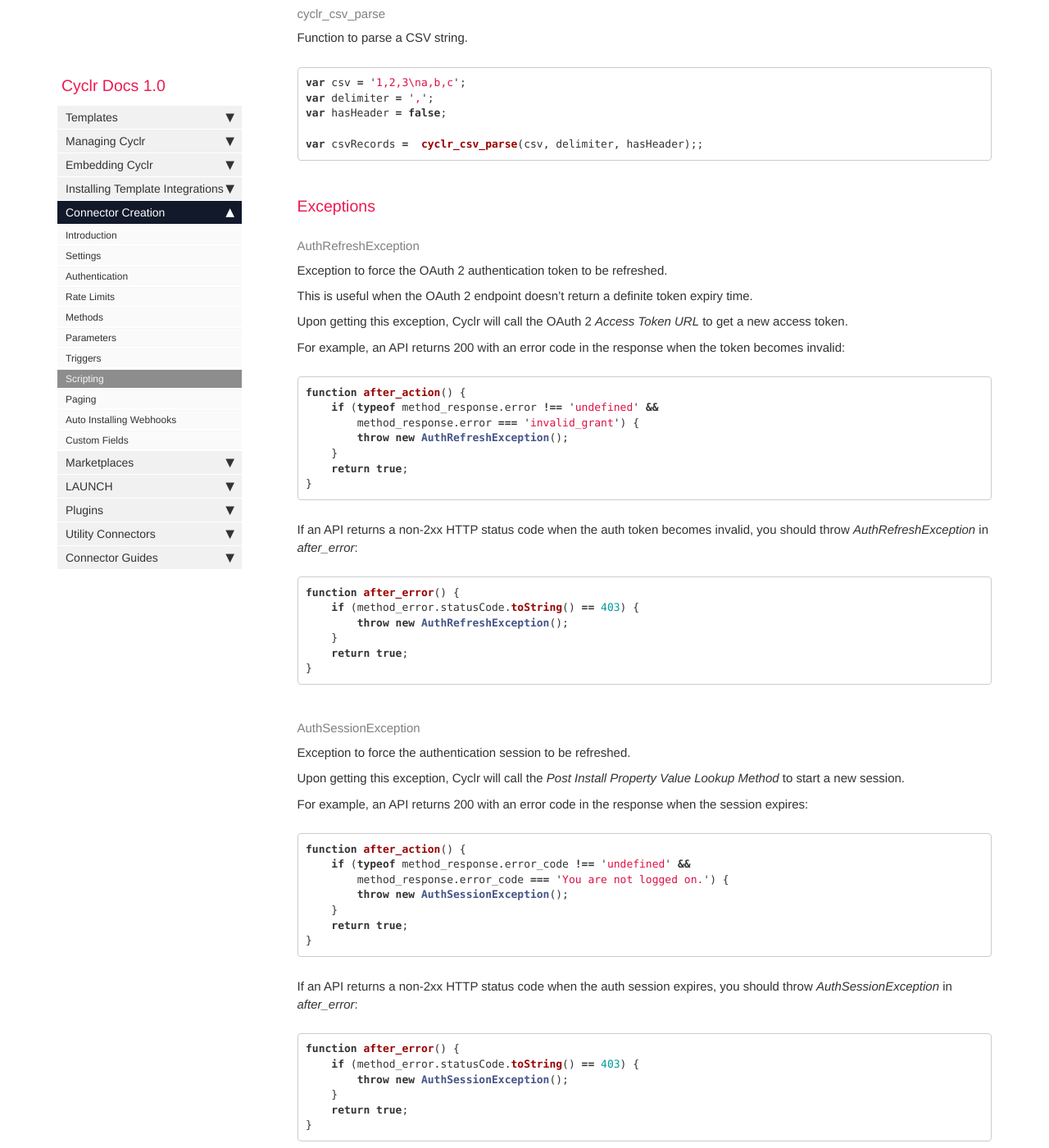
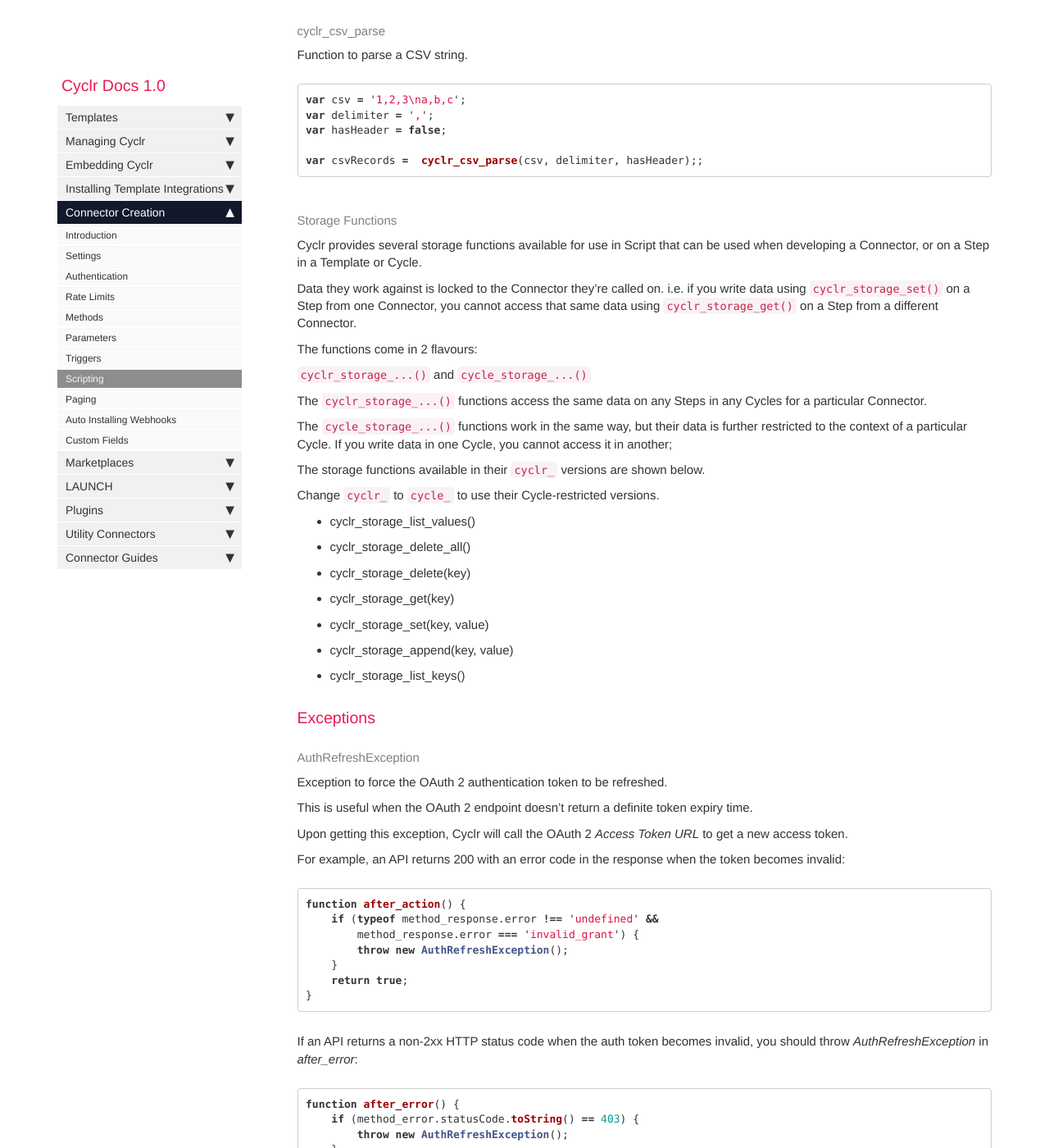
Before and after one commit to sneakysneak/docs, a Jekyll site: the page built from pages/custom-connectors/08-scripting.md, in a window 1280 px wide and 1400 px high, scrolled down 7998 px. Shown: the whole window at 82% size. Built offline with Jekyll 4.4.1, drawn with Linux system fonts in a browser that asks for light colours; comment, search, counter and statistics services are not loaded.

Commit message:
Added Storage Functions

````diff
--- a/pages/custom-connectors/08-scripting.md
+++ b/pages/custom-connectors/08-scripting.md
@@ -314,6 +314,33 @@ var hasHeader = false;
 var csvRecords =  cyclr_csv_parse(csv, delimiter, hasHeader);;
 ```
 
+#### Storage Functions
+
+Cyclr provides several storage functions available for use in Script that can be used when developing a Connector, or on a Step in a Template or Cycle.
+
+Data they work against is locked to the Connector they're called on.  i.e. if you write data using `cyclr_storage_set()` on a Step from one Connector, you cannot access that same data using `cyclr_storage_get()` on a Step from a different Connector.
+
+The functions come in 2 flavours:
+
+`cyclr_storage_...()` and `cycle_storage_...()`
+
+The `cyclr_storage_...()` functions access the same data on any Steps in any Cycles for a particular Connector.
+
+The `cycle_storage_...()` functions work in the same way, but their data is further restricted to the context of a particular Cycle.  If you write data in one Cycle, you cannot access it in another;
+
+The storage functions available in their `cyclr_` versions are shown below.
+
+Change `cyclr_` to `cycle_` to use their Cycle-restricted versions.
+
+* cyclr_storage_list_values()
+* cyclr_storage_delete_all()
+* cyclr_storage_delete(key)
+* cyclr_storage_get(key)
+* cyclr_storage_set(key, value)
+* cyclr_storage_append(key, value)
+* cyclr_storage_list_keys()
+
+
 ### Exceptions
 
 #### AuthRefreshException
````
